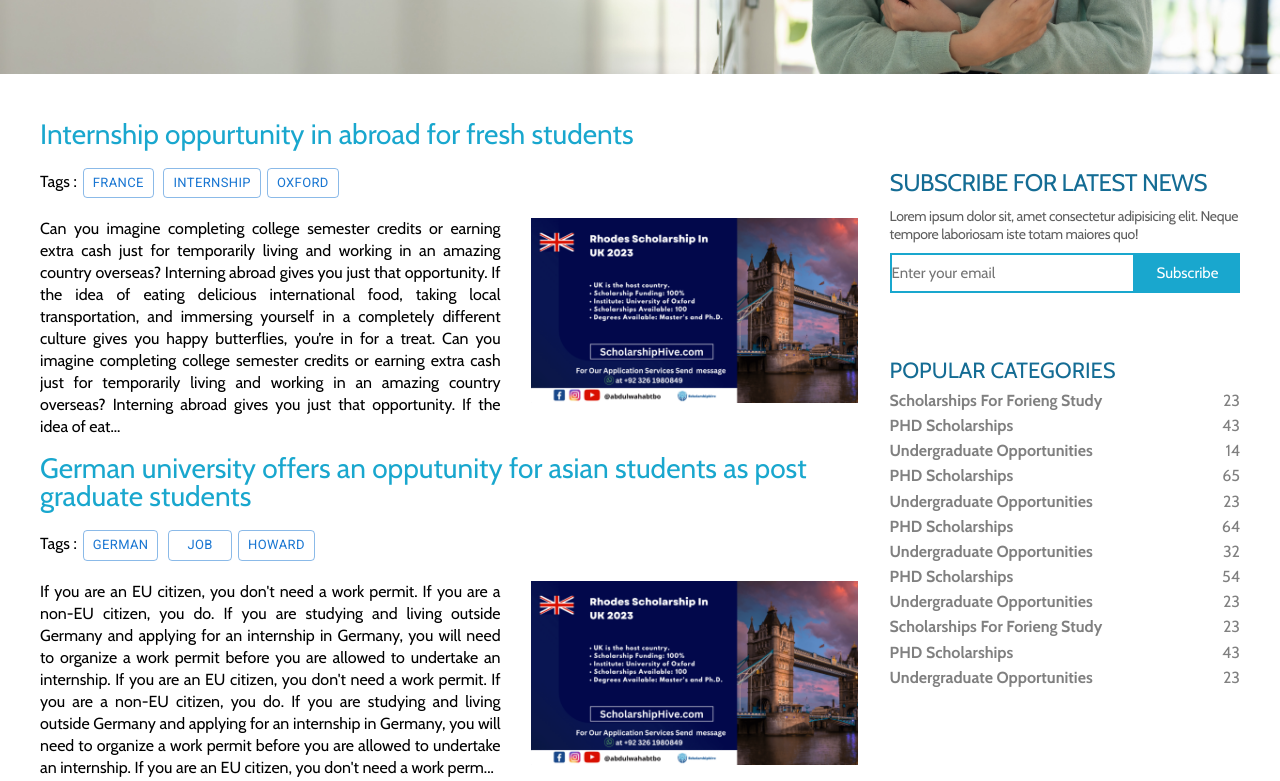
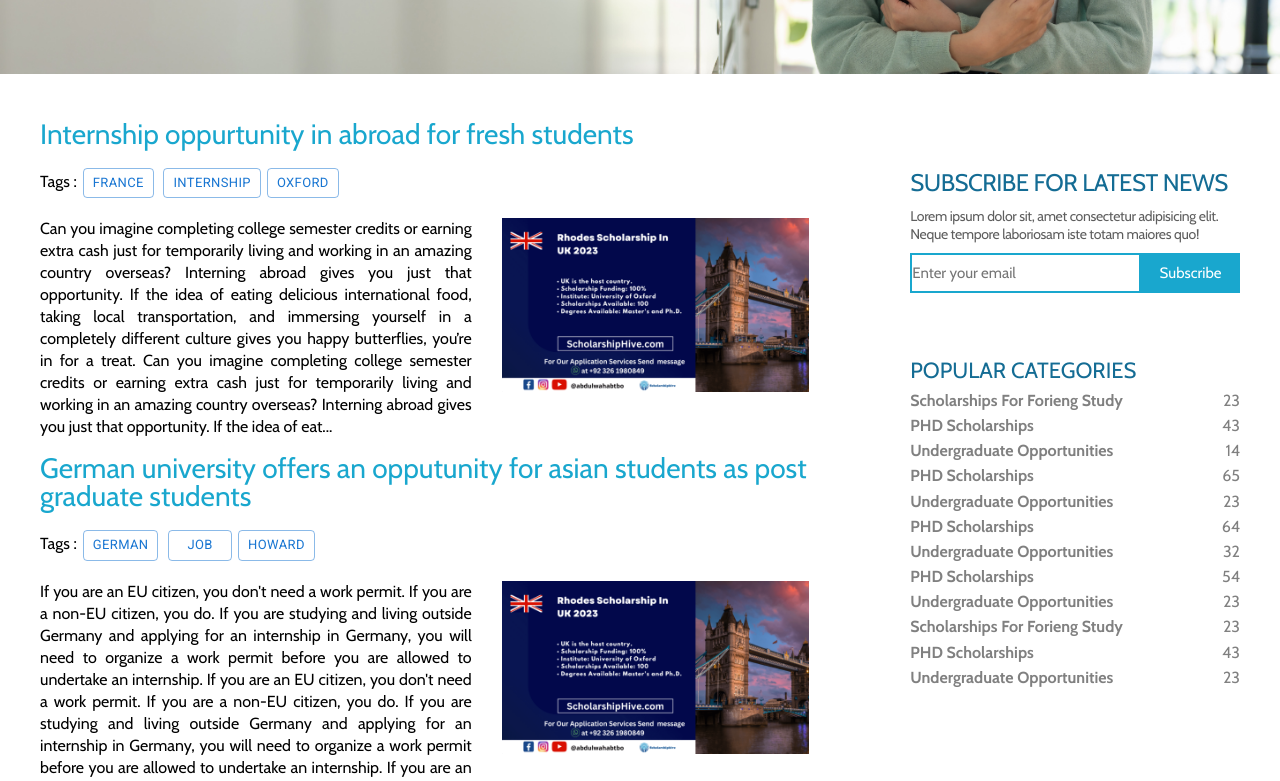
Before and after one commit to MFaizanSohail/pathToAbroad, a React (Create React App) app in the folder client/: page / in a window 1280 px wide. Shown: the part 520-1301 px from the top of the page. Built offline with nearby package versions, Linux system fonts and the light colour scheme.

Commit message:
fixing frontend

```diff
--- a/client/src/components/Mainbody/Mainbody.jsx
+++ b/client/src/components/Mainbody/Mainbody.jsx
@@ -7,8 +7,8 @@ import Sidebar from '../Sidebar/Sidebar'
 const Mainbody = () => {
   return (
     <Stack m={0} className="mainbody"
-      gap={'6.3em'}
-      spacing={0} sx={{flexDirection:{xs:'column',sm:'row'},margin:{xs:'0',sm:5},gap:{sx:'0',md:'2rem'}}}
+      gap={'6.3rem'}
+      spacing={0} sx={{flexDirection:{xs:'column',sm:'row'}, margin:{xs:0,sm:5}}}
     >
       <ListItem sx={{flex:7}}><Blogsection/></ListItem>
       <ListItem sx={{flex:3, height:'100%'}}><Sidebar/></ListItem>
--- a/client/src/components/Mainbody/Mainbody.scss
+++ b/client/src/components/Mainbody/Mainbody.scss
@@ -1,5 +1,6 @@
 @import '../../css-config//mixins.scss';
 .mainbody{
+    gap: 2rem;
     @include sm{
         display: flex;
         flex-direction: column;
--- a/client/src/pages/About/About.jsx
+++ b/client/src/pages/About/About.jsx
@@ -65,9 +65,7 @@ const About = () => {
             the future of insightful connections.
           </p>
         </div>
-        <div className="sidebar">
           <Sidebar />
-        </div>
       </div>
       <Footer />
     </div>
```
